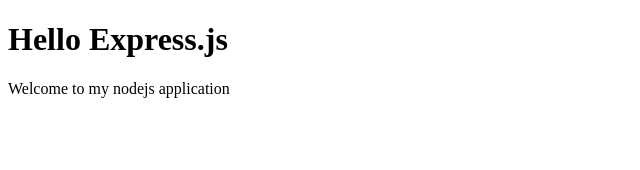
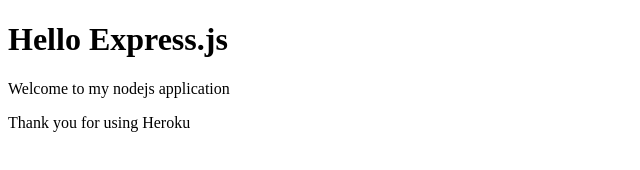
Before and after one commit to willianlay07/web-server, a website: page public/index.html in a window 1280 px wide. Shown: the whole page, without its empty margins (0-640 px from the left). Drawn offline with Linux system fonts and the light colour scheme.

Commit message:
Update Thankyou

```diff
--- a/public/index.html
+++ b/public/index.html
@@ -7,5 +7,6 @@
 	<body>
 		<h1>Hello Express.js</h1>
 		<p>Welcome to my nodejs application</p>
+		<p>Thank you for using Heroku</p>
 	</body>
 </html>
```
